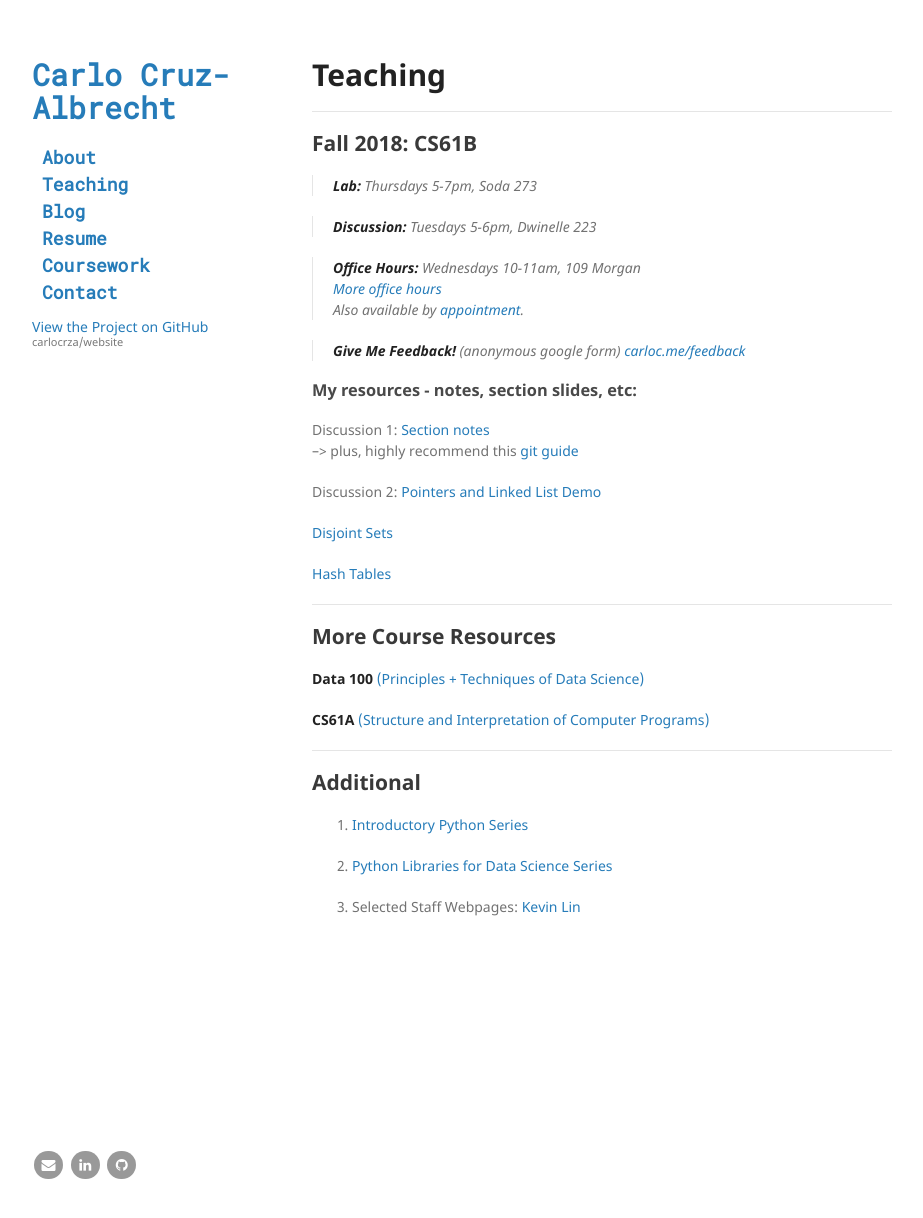
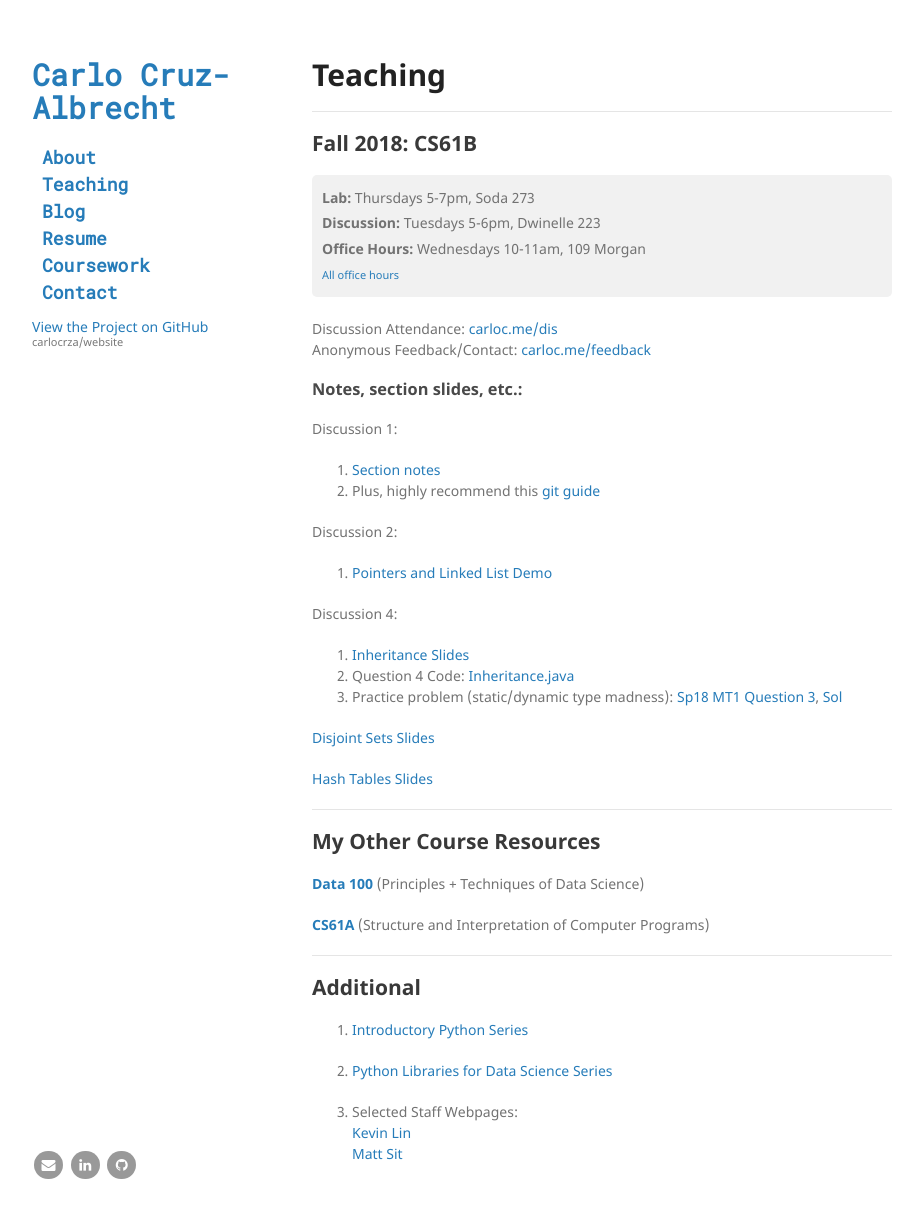
Before and after one commit to carlocrza/website, a Jekyll site: the page built from teaching.md, in a window 1280 px wide and 1234 px high. Shown: the top 1218 px of the window, without its empty margins (178-1101 px from the left). Built offline with Jekyll 4.4.1, drawn with Linux system fonts in a browser that asks for light colours.

Commit message:
updating teaching materials

```diff
--- a/teaching.md
+++ b/teaching.md
@@ -7,34 +7,47 @@ tags:
 ---
 ## Fall 2018: CS61B
 
-> **Lab:** Thursdays 5-7pm, Soda 273
+<div style="line-height: 180%; padding: 10px; border-radius: 5px; background-color: #F1F1F1">
+<b>Lab:</b> Thursdays 5-7pm, Soda 273<br>
 
-> **Discussion:** Tuesdays 5-6pm, Dwinelle 223
+<b>Discussion:</b> Tuesdays 5-6pm, Dwinelle 223<br>
 
-> **Office Hours:** Wednesdays 10-11am, 109 Morgan
-> [_More office hours_](https://calendar.google.com/calendar/embed?mode=WEEK&height=600&wkst=1&bgcolor=%23FFFFFF&src=berkeley.edu_6g2e4cd6cj973iltn2gscj2dp4%40group.calendar.google.com&color=%23182C57&ctz=America%2FLos_Angeles)
-> Also available by <a href="https://mail.google.com/mail/?view=cm&fs=1&to=carlo@berkeley.edu&su=One-on-One Meeting&body=Two notes: Check my OH, Lab, Disc schedule on carloc.me. After exams I will send out a calendar for conference sign ups. Otherwise, email me and we can schedule a time together!">appointment</a>.
+<b>Office Hours:</b> Wednesdays 10-11am, 109 Morgan<br>
 
-> **Give Me Feedback!** (anonymous google form) [carloc.me/feedback](http://carloc.me/feedback.html)
+<small><a href="https://calendar.google.com/calendar/embed?mode=WEEK&height=600&wkst=1&bgcolor=%23FFFFFF&src=berkeley.edu_6g2e4cd6cj973iltn2gscj2dp4%40group.calendar.google.com&color=%23182C57&ctz=America%2FLos_Angeles">All office hours</a></small>
+<!-- Also available by <a href="https://mail.google.com/mail/?view=cm&fs=1&to=carlo@berkeley.edu&su=One-on-One Meeting&body=Two notes: Check my OH, Lab, Disc schedule on carloc.me. After exams I will send out a calendar for conference sign ups. Otherwise, email me and we can schedule a time together!">appointment</a>. -->
 
-### My resources - notes, section slides, etc:
-Discussion 1: [Section notes](/disc1)
---> plus, highly recommend this [git guide](https://sp18.datastructur.es/materials/guides/using-git.html)
+</div>
+<br>
+Discussion Attendance: [carloc.me/dis](http://carloc.me/feedback.html)
+Anonymous Feedback/Contact: [carloc.me/feedback](http://carloc.me/feedback.html)
 
-Discussion 2: [Pointers and Linked List Demo](http://goo.gl/p86KnB)
+### Notes, section slides, etc.:
+Discussion 1:
+1. [Section notes](/disc1)
+2. Plus, highly recommend this [git guide](https://sp18.datastructur.es/materials/guides/using-git.html)
 
-[Disjoint Sets](http://carloc.me/disjoint)
+Discussion 2:
+1. [Pointers and Linked List Demo](http://goo.gl/p86KnB)
 
-[Hash Tables](http://carloc.me/hashing)
+Discussion 4:
+1. [Inheritance Slides](https://docs.google.com/presentation/d/1WLzpfIOubMBT5kvHXAZiApkKD2HJnftKnMTrEfaMw14/edit#slide=id.p)
+2. Question 4 Code: [Inheritance.java](/Inheritance.java)
+3. Practice problem (static/dynamic type madness): [Sp18 MT1 Question 3](https://tbp.berkeley.edu/exams/5990/download/), [Sol](https://tbp.berkeley.edu/exams/5991/download/)
+
+
+[Disjoint Sets Slides](http://carloc.me/disjoint)
+
+[Hash Tables Slides](http://carloc.me/hashing)
 
 
 
 ---
 
-## More Course Resources
-[**Data 100** (Principles + Techniques of Data Science)](/ds100)
+## My Other Course Resources
+**[Data 100](/ds100)** (Principles + Techniques of Data Science)
 
-[**CS61A** (Structure and Interpretation of Computer Programs)](/cs61a)
+**[CS61A](/cs61a)** (Structure and Interpretation of Computer Programs)
 
 ---
 ## Additional
@@ -42,4 +55,6 @@ Discussion 2: [Pointers and Linked List Demo](http://goo.gl/p86KnB)
 
 2. [Python Libraries for Data Science Series](/ds100)
 
-3. Selected Staff Webpages: [Kevin Lin](http://kevinl.info)
+3. Selected Staff Webpages:
+    [Kevin Lin](http://kevinl.info)
+    [Matt Sit](https://mattsit.github.io/cs61b)
```
Also changed, not shown: whatever.md (deleted, +0 -14 lines), 1 other file.
